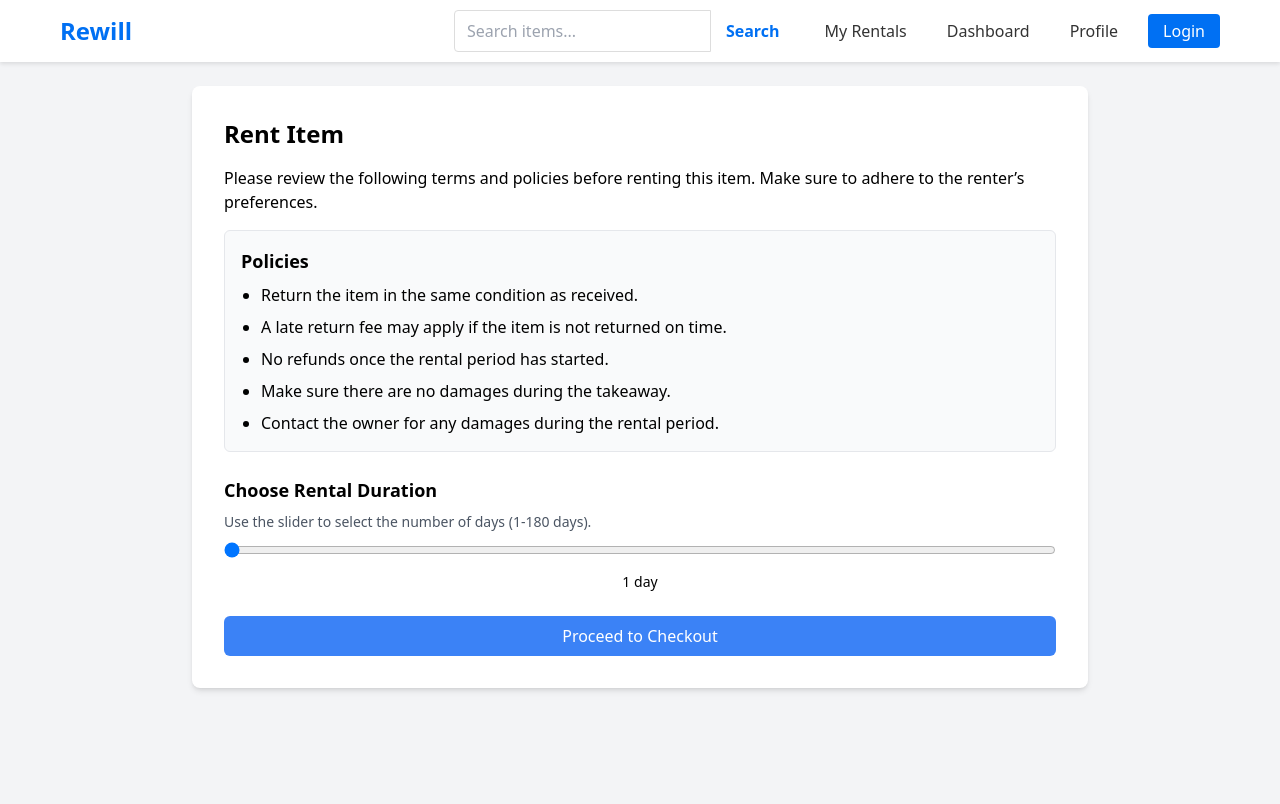
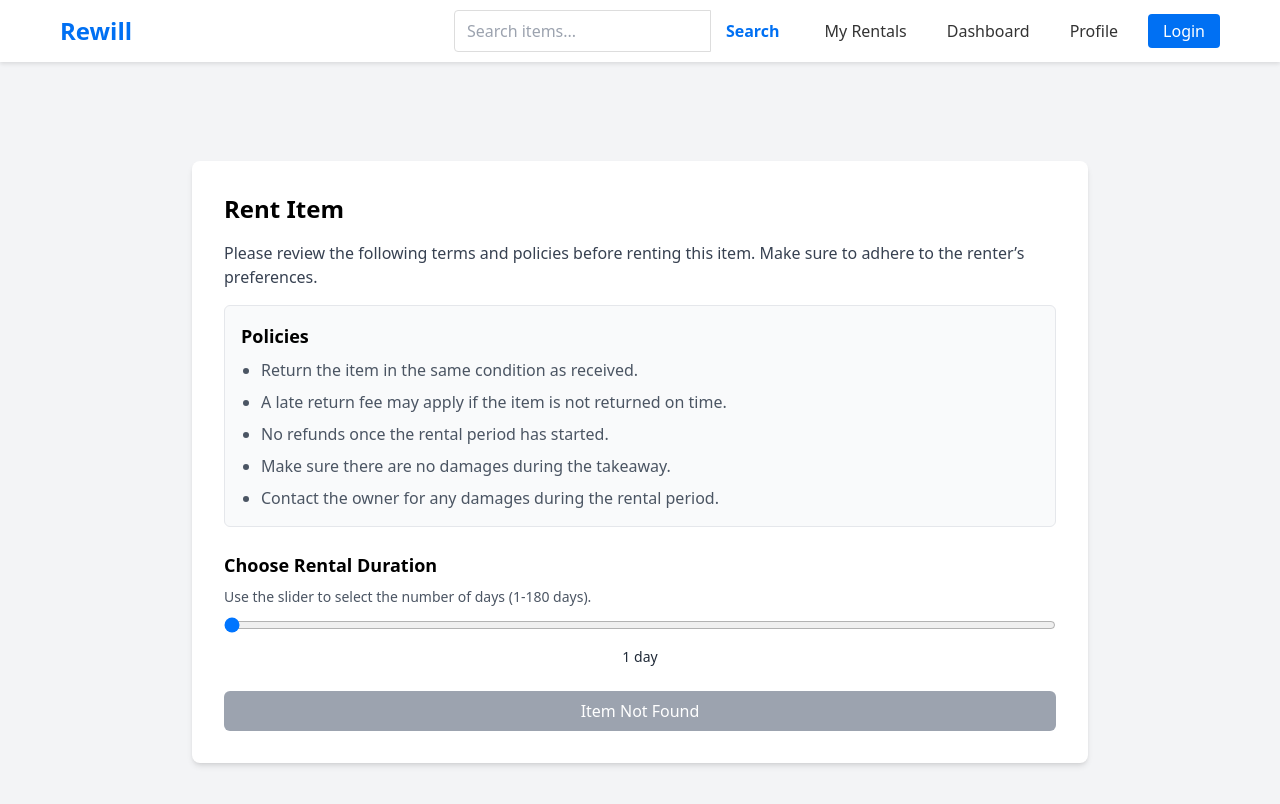
Before and after one commit to lohithreddym4/rewill, a Next.js app: page /renting in a window 1280 px wide. Shown: the top 804 px of the page. Built offline with nearby package versions, Linux system fonts and the light colour scheme.

Commit message:
optimized

```diff
--- a/src/components/NavSearch.js
+++ b/src/components/NavSearch.js
@@ -1,11 +1,22 @@
 "use client";
-import React from "react";
+
+import React, { Suspense } from "react";
 import { useSearchParams } from "next/navigation";
+import Link from "next/link";
 import styles from "../styles/SearchPage.module.css";
+
+const SearchPageWrapper = () => {
+  return (
+    <Suspense fallback={<Loading />}>
+      <SearchPage />
+    </Suspense>
+  );
+};
 
 const SearchPage = () => {
   const searchParams = useSearchParams();
   const query = searchParams.get("query") || "";
+
   const items = [
     {
       id: 1,
@@ -15,6 +26,7 @@ const SearchPage = () => {
       price: "$25/day",
       location: "New York",
       availability: "Available",
+      description: "A high-quality DSLR camera for photography enthusiasts.",
     },
     {
       id: 2,
@@ -24,6 +36,7 @@ const SearchPage = () => {
       price: "$50/day",
       location: "San Francisco",
       availability: "Unavailable",
+      description: "Powerful MacBook for work and creative projects.",
     },
     {
       id: 3,
@@ -33,8 +46,10 @@ const SearchPage = () => {
       price: "$10/day",
       location: "Seattle",
       availability: "Available",
+      description: "Spacious camping tent for outdoor adventures.",
     },
   ];
+
   const results = items.filter((item) =>
     item.name.toLowerCase().includes(query.toLowerCase())
   );
@@ -49,9 +64,9 @@ const SearchPage = () => {
               <h2>{item.name}</h2>
               <p>{item.description}</p>
               <p>Price: {item.price}</p>
-              <a href={`/items/${item.id}`} className={styles.viewLink}>
+              <Link href={`/items/${item.id}`} className={styles.viewLink}>
                 View Item
-              </a>
+              </Link>
             </li>
           ))}
         </ul>
@@ -62,4 +77,6 @@ const SearchPage = () => {
   );
 };
 
-export default SearchPage;
+const Loading = () => <p>Loading search results...</p>;
+
+export default SearchPageWrapper;
--- a/src/components/Renting.js
+++ b/src/components/Renting.js
@@ -1,35 +1,45 @@
-'use client'
-import React, { useState } from 'react';
-import { useRouter,useSearchParams } from 'next/navigation';
+"use client";
+
+import React, { useState, Suspense } from "react";
+import { useRouter, useSearchParams } from "next/navigation";
+
+const RentPageWrapper = () => {
+  return (
+    <Suspense fallback={<Loading />}>
+      <RentPage />
+    </Suspense>
+  );
+};
 
 const RentPage = () => {
-
   const [rentalDays, setRentalDays] = useState(1);
   const router = useRouter();
-    const params=useSearchParams()
-    const itemId = params.get('itemId'); // Assuming itemId is passed in the URL
+  const params = useSearchParams();
+  const itemId = params.get("itemId");
 
   const handleSliderChange = (e) => {
     setRentalDays(e.target.value);
   };
 
   const handleProceedToCheckout = () => {
+    if (itemId) {
       router.push(`/checkout?rentalDays=${rentalDays}&itemId=${itemId}`);
+    }
   };
 
   return (
-        <div className="min-h-screen bg-gray-100 p-6">
-            <div className="max-w-4xl mx-auto bg-white shadow-md rounded-lg p-8">
+    <div className="min-h-screen bg-gray-100 p-6 flex items-center justify-center">
+      <div className="max-w-4xl w-full bg-white shadow-md rounded-lg p-8">
         <h1 className="text-2xl font-bold mb-4">Rent Item</h1>
 
-                <p className="mb-4">
+        <p className="mb-4 text-gray-700">
           Please review the following terms and policies before renting this item. Make sure to
           adhere to the renter’s preferences.
         </p>
 
         <div className="bg-gray-50 p-4 border rounded-md mb-6">
           <h2 className="text-lg font-semibold mb-2">Policies</h2>
-                    <ul className="list-disc ml-5 space-y-2">
+          <ul className="list-disc ml-5 space-y-2 text-gray-600">
             <li>Return the item in the same condition as received.</li>
             <li>A late return fee may apply if the item is not returned on time.</li>
             <li>No refunds once the rental period has started.</li>
@@ -40,30 +50,40 @@ const RentPage = () => {
 
         <div className="mb-6">
           <h2 className="text-lg font-semibold mb-2">Choose Rental Duration</h2>
-                    <p className="text-sm text-gray-600 mb-2">Use the slider to select the number of days (1-180 days).</p>
+          <p className="text-sm text-gray-600 mb-2">
+            Use the slider to select the number of days (1-180 days).
+          </p>
 
           <input
             type="range"
             min="1"
             max="180"
+            step="1"
             value={rentalDays}
             onChange={handleSliderChange}
             className="w-full"
           />
-                    <div className="text-center mt-2 text-sm font-medium">
-                        {rentalDays} {rentalDays === 1 ? 'day' : 'days'}
+          <div className="text-center mt-2 text-sm font-medium text-gray-800">
+            {rentalDays} {rentalDays === 1 ? "day" : "days"}
           </div>
         </div>
 
         <button
           onClick={handleProceedToCheckout}
-                    className="w-full px-4 py-2 bg-blue-500 text-white rounded-md hover:bg-blue-600"
+          className={`w-full px-4 py-2 text-white rounded-md transition ${
+            itemId
+              ? "bg-blue-500 hover:bg-blue-600"
+              : "bg-gray-400 cursor-not-allowed"
+          }`}
+          disabled={!itemId}
         >
-                    Proceed to Checkout
+          {itemId ? "Proceed to Checkout" : "Item Not Found"}
         </button>
       </div>
     </div>
   );
 };
 
-export default RentPage;
+const Loading = () => <p className="text-center text-gray-500">Loading...</p>;
+
+export default RentPageWrapper;
```
Lines whose indentation alone changed are shown as unchanged.
